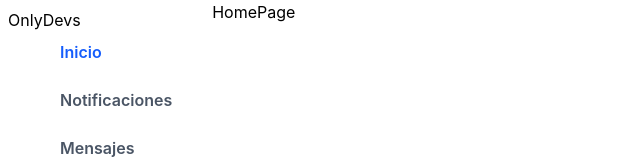
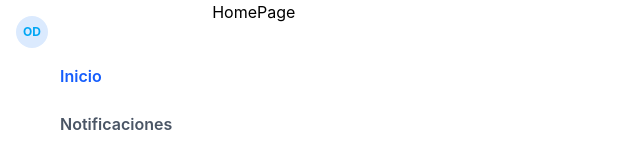
Before and after one commit to sronaal/red-social-app, a React app: page / in a window 1280 px wide. Shown: the top 160 px of the page, without its empty margins (0-640 px from the left). Built offline with nearby package versions, Linux system fonts and the light colour scheme; some icons are missing; the HTML template or start-up script is replaced by a standard one.

Commit message:
Actualizar el logo en el componente Sidebar

```diff
--- a/src/components/Sidebar/Sidebar.jsx
+++ b/src/components/Sidebar/Sidebar.jsx
@@ -49,8 +49,9 @@ export const Sidebar = () => {
   return (
     <div className='h-screen p-2 bg-white dark:bg-bg-dark transition-all duration-300 flex flex-col'>
       { /* Logo */}
-      <div className=''>
-        OnlyDevs
+      <div className='h-8 w-8 rounded-full bg-blue-100 text-primary font-bold
+      text-xs flex items-center justify-center m-2 '>
+        OD
       </div>
       { /* Nav */}
       <nav className='flex-1 flex flex-col gap-2 items-center'>
```
